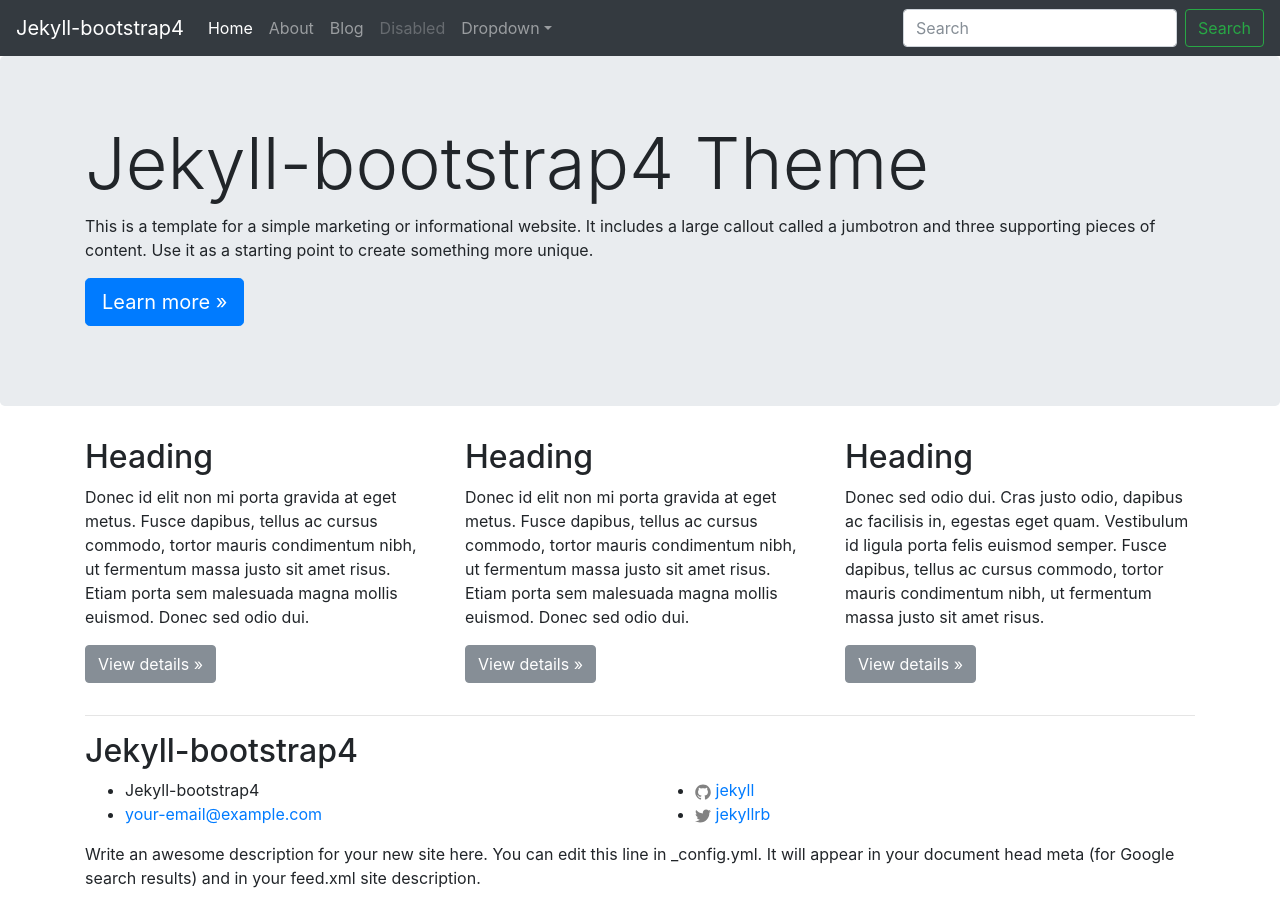
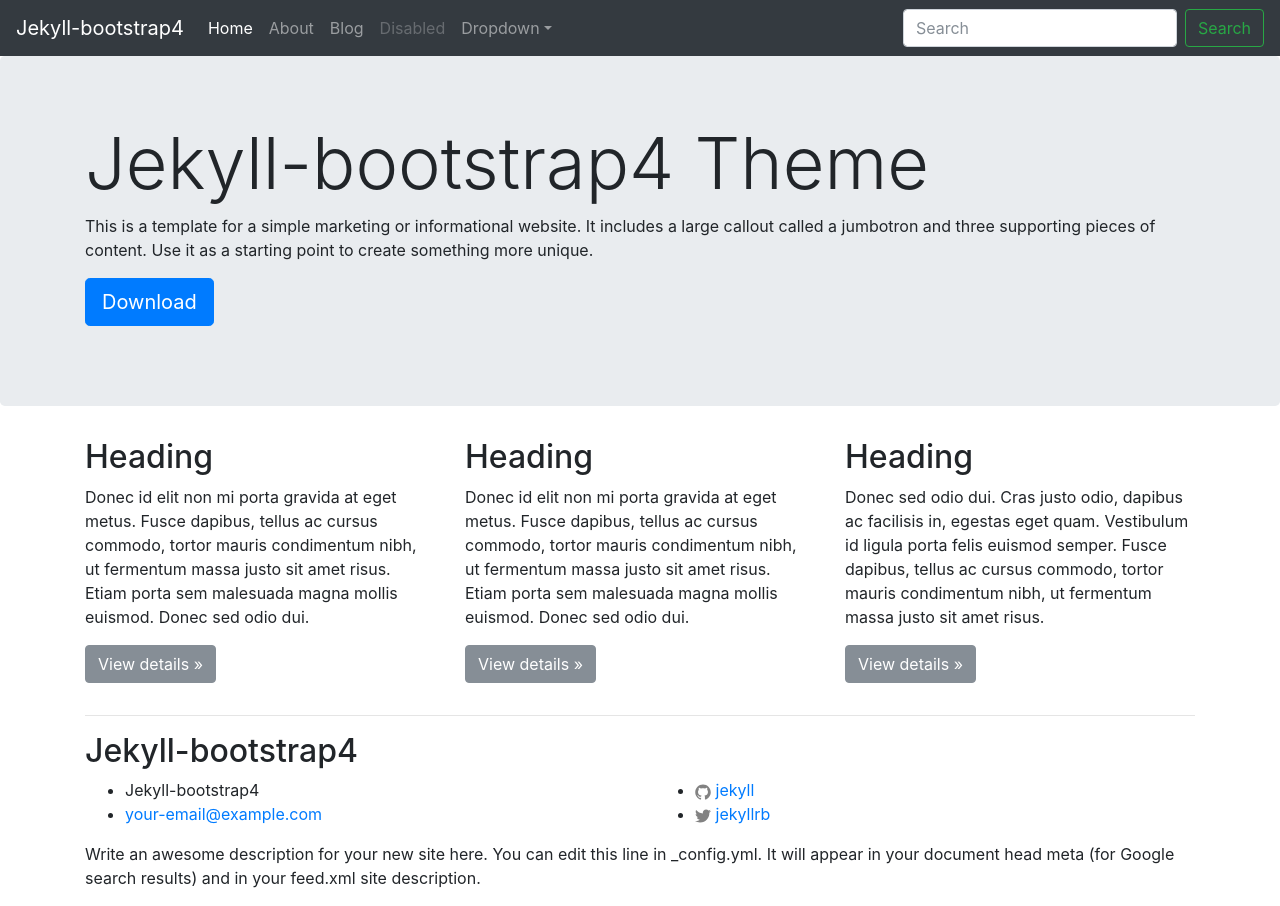
Before and after one commit to LKay/Jekyll-bootstrap4, a Jekyll site: the page built from index.md, in a window 1280 px wide. Built offline with Jekyll 4.4.1, drawn with Linux system fonts in a browser that asks for light colours; nearby versions of some CDN libraries.

Commit message:
Update index.md

```diff
--- a/index.md
+++ b/index.md
@@ -11,7 +11,7 @@ layout: default
     <div class="container">
       <h1 class="display-3">Jekyll-bootstrap4 Theme</h1>
       <p>This is a template for a simple marketing or informational website. It includes a large callout called a jumbotron and three supporting pieces of content. Use it as a starting point to create something more unique.</p>
-      <p><a class="btn btn-primary btn-lg" href="#" role="button">Learn more &raquo;</a></p>
+      <p><a class="btn btn-primary btn-lg" href="https://github.com/rajibdpi/Jekyll-bootstrap4.git" role="button">Download</a></p>
     </div>
   </div>
 
```
